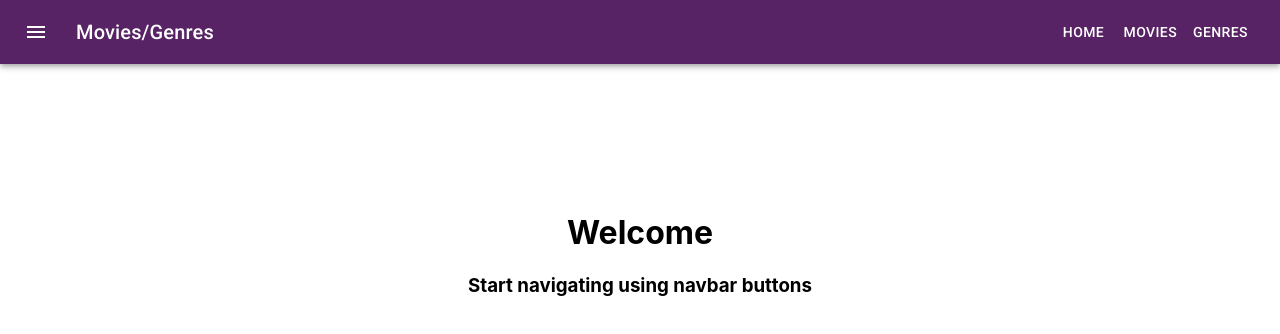
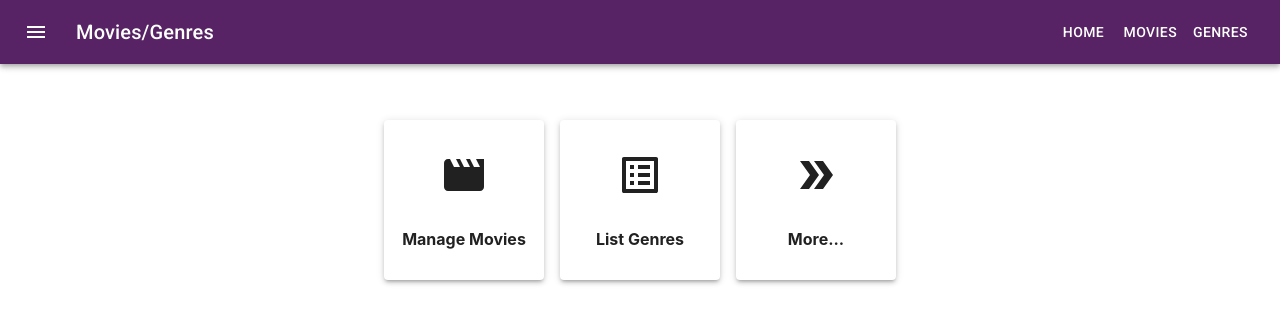
Before and after one commit to pillowslept/react-example, a React (Create React App) app: page / in a window 1280 px wide. Shown: the top 334 px of the page. Built offline with nearby package versions, Linux system fonts and the light colour scheme.

Commit message:
Home component updated with new icons and information.

```diff
--- a/src/components/home/Home.css
+++ /dev/null
@@ -1,4 +0,0 @@
-.homeContainer {
-  text-align: center;
-  padding: 5rem;
-}
--- a/src/components/home/Home.js
+++ b/src/components/home/Home.js
@@ -1,15 +1,58 @@
 import React, { Component } from 'react';
-import './Home.css';
+import PropTypes from 'prop-types';
+import { withStyles } from '@material-ui/core/styles';
+import MovieIcon from '@material-ui/icons/Movie';
+import ListAltIcon from '@material-ui/icons/ListAlt';
+import DoubleArrowIcon from '@material-ui/icons/DoubleArrow';
+import Paper from '@material-ui/core/Paper';
+
+const styles = theme => ({
+  root: {
+    display: 'flex',
+    justifyContent: 'center',
+    flexWrap: 'wrap',
+    '& > *': {
+      margin: theme.spacing(1),
+      width: theme.spacing(16),
+      height: theme.spacing(16),
+    },
+  },
+  paper: {
+    padding: '1rem',
+    display: 'flex',
+    flexDirection: 'column',
+    alignItems: 'center',
+    justifyContent: 'space-around',
+  },
+  icon: {
+    fontSize: '3rem',
+  },
+});
 
 export class Home extends Component {
   render() {
+    const { classes } = this.props;
     return (
-      <div className="homeContainer">
-        <h1>Welcome</h1>
-        <h3>Start navigating using navbar buttons</h3>
+      <div className={classes.root}>
+        <Paper className={classes.paper} elevation={3} >
+          <MovieIcon className={classes.icon} />
+          <b>Manage Movies</b>
+        </Paper>
+        <Paper className={classes.paper} elevation={3} >
+          <ListAltIcon className={classes.icon} />
+          <b>List Genres</b>
+        </Paper>
+        <Paper className={classes.paper} elevation={3} >
+          <DoubleArrowIcon className={classes.icon} />
+          <b>More...</b>
+        </Paper>
       </div>
     );
   }
 }
 
-export default Home;
+Home.propTypes = {
+  classes: PropTypes.object.isRequired,
+};
+
+export default withStyles(styles)(Home);
```
